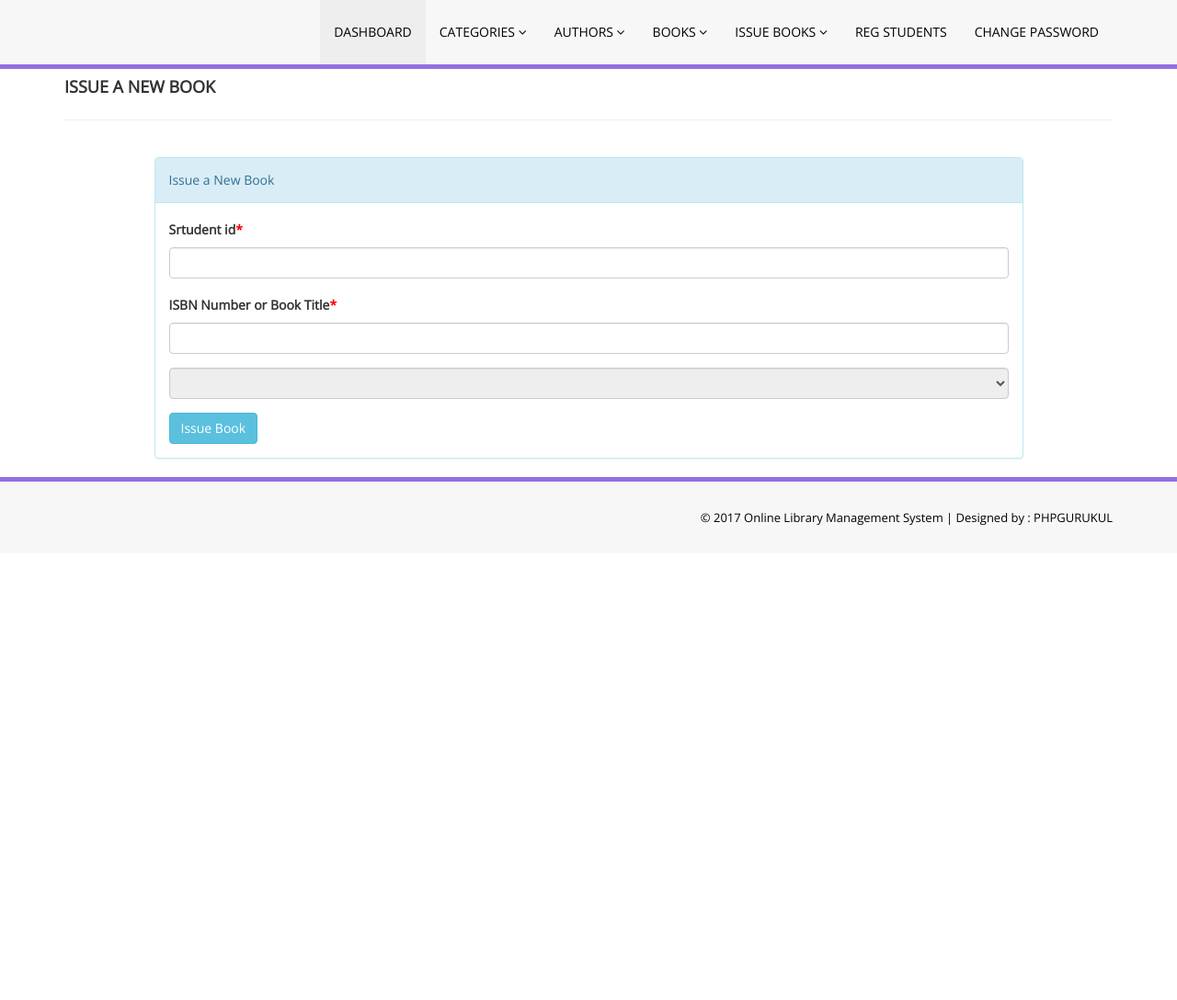
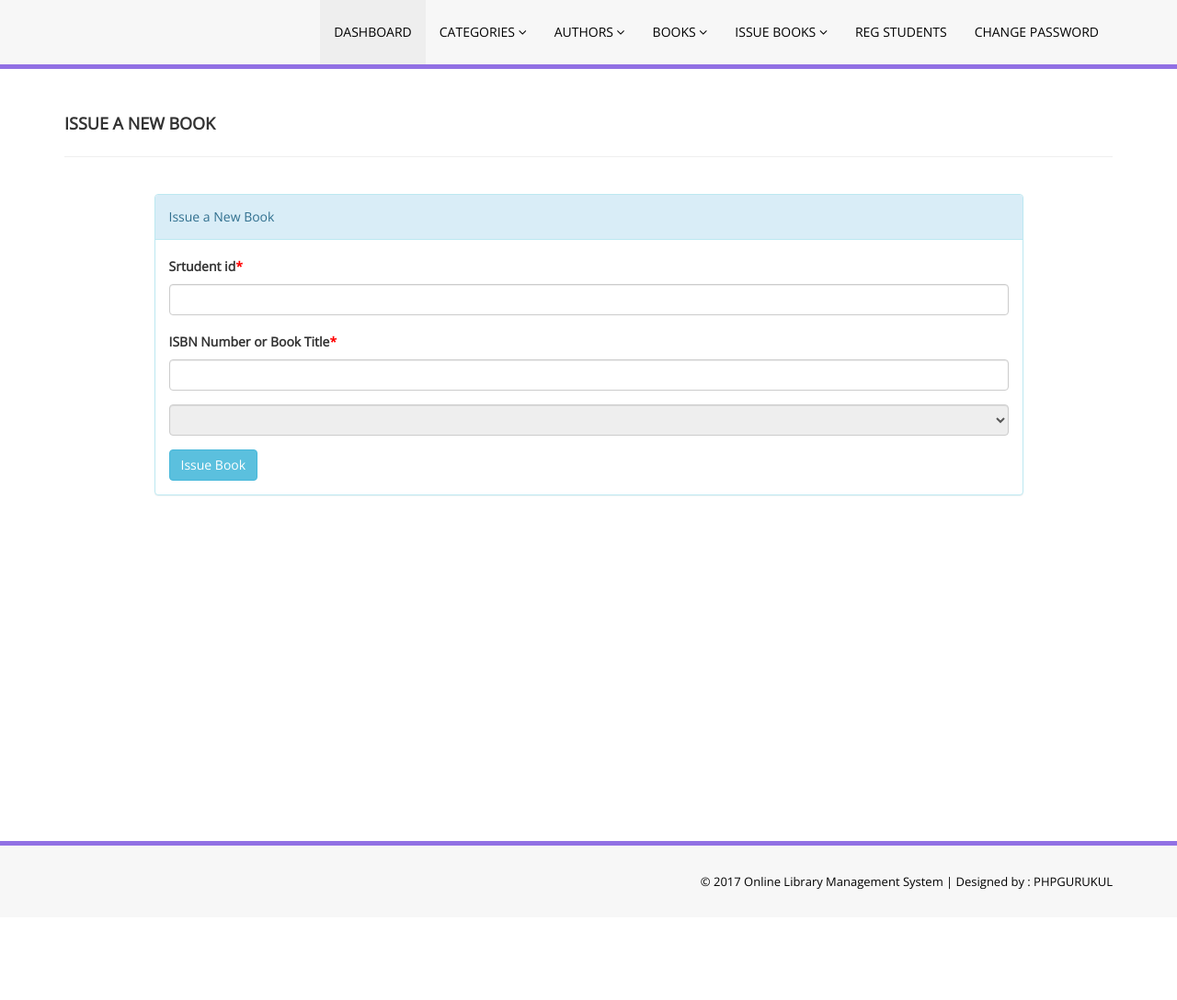
Before and after one commit to ankit1114/online_library_management_system, a PHP site: page /admin/issue-book.php in a window 1280 px wide. Shown: the part 90-1178 px from the top of the page at 92% size. Before the commit the page ends 662 px from the top, so only its background shows below. Run offline with PHP 8.4, Linux system fonts and the light colour scheme; a user stored in the database is signed in; lists and menus that the app fills with data are empty.

Commit message:
initial commit

```diff
--- a/library/admin/add-author.php
+++ b/library/admin/add-author.php
@@ -51,7 +51,7 @@ header('location:manage-authors.php');
       <!------MENU SECTION START-->
 <?php include('includes/header.php');?>
 <!-- MENU SECTION END-->
-    <div class="content-wra
+    <div class="content-wrapper">
     <div class="content-wrapper">
          <div class="container">
         <div class="row pad-botm">
--- a/library/admin/add-book.php
+++ b/library/admin/add-book.php
@@ -59,7 +59,7 @@ header('location:manage-books.php');
       <!------MENU SECTION START-->
 <?php include('includes/header.php');?>
 <!-- MENU SECTION END-->
-    <div class="content-wra
+    <div class="content-wrapper">
     <div class="content-wrapper">
          <div class="container">
         <div class="row pad-botm">
--- a/library/admin/add-category.php
+++ b/library/admin/add-category.php
@@ -53,7 +53,7 @@ header('location:manage-categories.php');
       <!------MENU SECTION START-->
 <?php include('includes/header.php');?>
 <!-- MENU SECTION END-->
-    <div class="content-wra
+    <div class="content-wrapper">
     <div class="content-wrapper">
          <div class="container">
         <div class="row pad-botm">
--- a/library/admin/change-password.php
+++ b/library/admin/change-password.php
@@ -1,4 +1,4 @@
-<?php
+ <?php
 session_start();
 include('includes/config.php');
 error_reporting(0);
--- a/library/admin/edit-author.php
+++ b/library/admin/edit-author.php
@@ -46,7 +46,7 @@ header('location:manage-authors.php');
       <!------MENU SECTION START-->
 <?php include('includes/header.php');?>
 <!-- MENU SECTION END-->
-    <div class="content-wra
+    <<div class="content-wrapper">
     <div class="content-wrapper">
          <div class="container">
         <div class="row pad-botm">
--- a/library/admin/edit-book.php
+++ b/library/admin/edit-book.php
@@ -53,7 +53,7 @@ header('location:manage-books.php');
       <!------MENU SECTION START-->
 <?php include('includes/header.php');?>
 <!-- MENU SECTION END-->
-    <div class="content-wra
+    <div class="content-wrapper">
     <div class="content-wrapper">
          <div class="container">
         <div class="row pad-botm">
--- a/library/admin/edit-category.php
+++ b/library/admin/edit-category.php
@@ -47,7 +47,7 @@ header('location:manage-categories.php');
       <!------MENU SECTION START-->
 <?php include('includes/header.php');?>
 <!-- MENU SECTION END-->
-    <div class="content-wra
+    <div class="content-wrapper">
     <div class="content-wrapper">
          <div class="container">
         <div class="row pad-botm">
--- a/library/admin/issue-book.php
+++ b/library/admin/issue-book.php
@@ -92,7 +92,7 @@ error:function (){}
       <!------MENU SECTION START-->
 <?php include('includes/header.php');?>
 <!-- MENU SECTION END-->
-    <div class="content-wra
+    <div class="content-wrapper">
     <div class="content-wrapper">
          <div class="container">
         <div class="row pad-botm">
@@ -103,7 +103,7 @@ error:function (){}
 
 </div>
 <div class="row">
-<div class="col-md-10 col-sm-6 col-xs-12 col-md-offset-1"">
+<div class="col-md-10 col-sm-6 col-xs-12 col-md-offset-1">
 <div class="panel panel-info">
 <div class="panel-heading">
 Issue a New Book
--- a/library/admin/update-issue-bookdeails.php
+++ b/library/admin/update-issue-bookdeails.php
@@ -88,7 +88,7 @@ error:function (){}
       <!------MENU SECTION START-->
 <?php include('includes/header.php');?>
 <!-- MENU SECTION END-->
-    <div class="content-wra
+    <div class="content-wrapper">
     <div class="content-wrapper">
          <div class="container">
         <div class="row pad-botm">
```
Also changed, not shown: library/admin/dashboard.php (+3 -30 lines), library/admin/get_book.php (line endings or trailing spaces).
